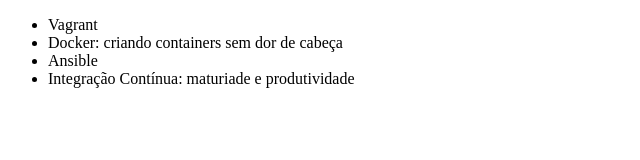
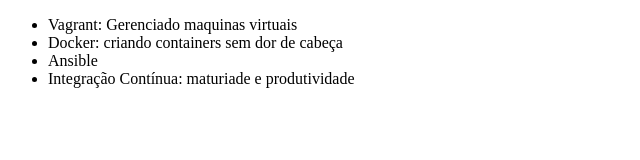
Before and after one commit to DuxAlex/alura-git, a plain HTML site: page index.html in a window 1280 px wide. Shown: the whole page, without its empty margins (0-640 px from the left). Drawn offline with Linux system fonts and the light colour scheme.

Commit message:
corrigindo curso de vagrant

```diff
--- a/index.html
+++ b/index.html
@@ -6,7 +6,7 @@
 </head>
 <body>
     <ul>
-        <li>Vagrant</li>
+        <li>Vagrant: Gerenciado maquinas virtuais</li>
         <li>Docker: criando containers sem dor de cabeça</li>
         <li>Ansible</li>
         <li>Integração Contínua: maturiade e produtividade</li>
```
